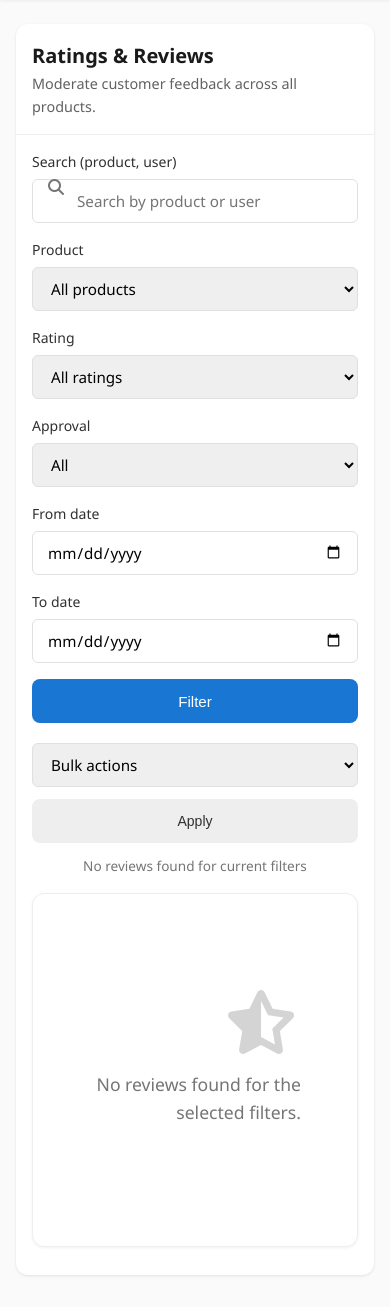
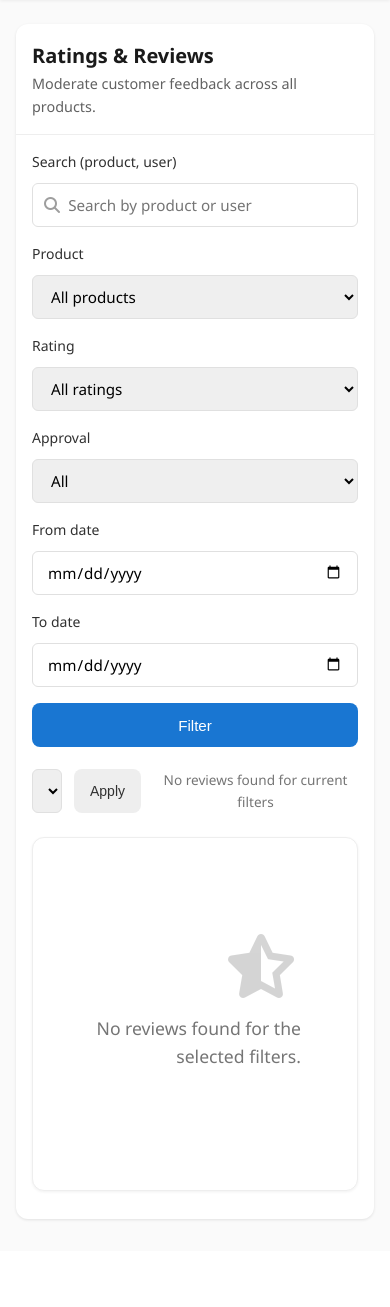
Before and after one commit to bthinkxdev/plantsindo, a Django app: template templates/admin/review_list.html in a window 390 px wide. Shown: the part 64-1371 px from the top of the page. After the commit the page ends 1285 px from the top, so only its background shows below. Run offline with Django 5.2, Linux system fonts and the light colour scheme; the template is opened without the code that fills it, so the values that code supplies are empty.

Commit message:
Plantsindo - review updated

```diff
--- a/templates/admin/review_list.html
+++ b/templates/admin/review_list.html
@@ -31,6 +31,65 @@
         background: #FFEBEE;
         color: #C62828;
     }
+    .reviews-filters {
+        align-items: flex-end !important;
+    }
+    .reviews-filters .filter-group {
+        display: flex;
+        flex-direction: column;
+        gap: 0.25rem;
+    }
+    .filter-actions {
+        display: flex;
+        gap: 0.5rem;
+        margin-bottom: 2px;
+    }
+    .filter-actions .btn {
+        height: 38px;
+        display: inline-flex;
+        align-items: center;
+        justify-content: center;
+    }
+    .search-input-wrap {
+        position: relative;
+        width: 100%;
+    }
+    .search-input-wrap i {
+        position: absolute;
+        left: 12px;
+        top: 50%;
+        transform: translateY(-50%);
+        color: var(--gray-400);
+    }
+    .search-input-wrap input {
+        padding-left: 2.2rem;
+        width: 100%;
+    }
+    .search-filter-group {
+        flex: 1.5;
+        min-width: 240px;
+    }
+    @media (max-width: 768px) {
+        .reviews-bulk-actions {
+            flex-direction: row !important;
+            flex-wrap: nowrap !important;
+            justify-content: flex-start !important;
+        }
+        .reviews-action-select {
+            flex: 1;
+            min-width: 0 !important;
+        }
+        .reviews-apply-btn {
+            width: auto !important;
+            flex-shrink: 0;
+        }
+        .filter-actions {
+            width: 100%;
+        }
+        .filter-actions .btn {
+            flex: 1;
+        }
+    }
 </style>
 {% endblock %}
 
@@ -48,8 +107,9 @@
 
         <div class="card-body">
             <form method="get" class="filters filters-inline reviews-filters mb-2">
-                <div class="search-box">
+                <div class="filter-group search-filter-group">
                     <label class="form-label" for="id_q">Search (product, user)</label>
+                    <div class="search-input-wrap">
                         <i class="fas fa-search"></i>
                         <input type="text"
                                id="id_q"
@@ -57,6 +117,7 @@
                                class="form-control"
                                value="{{ filter_q }}"
                                placeholder="Search by product or user">
+                    </div>
                 </div>
 
                 <div class="filter-group">
@@ -108,15 +169,20 @@
                            value="{{ filter_date_to }}">
                 </div>
 
-                <div class="filter-group">
+                <div class="filter-actions">
                     <button type="submit" class="btn btn-primary">Filter</button>
+                    {% if filter_q or filter_product or filter_rating or filter_status or filter_date_from or filter_date_to %}
+                        <a href="{% url 'admin_panel:review_list' %}" class="btn btn-secondary">
+                            Clear
+                        </a>
+                    {% endif %}
                 </div>
             </form>
 
-            <form method="post">
+            <form method="post" action="{% url 'admin_panel:review_bulk_action' %}">
                 {% csrf_token %}
-                <div class="reviews-bulk-actions d-flex gap-2 align-center mb-2" style="flex-wrap: wrap;">
-                    <select name="action" required class="form-control reviews-action-select">
+                <div class="reviews-bulk-actions d-flex gap-2 mb-3" style="flex-wrap: wrap; align-items: center;">
+                    <select name="action" required class="form-control reviews-action-select" style="width: auto; min-width: 180px;">
                         <option value="">Bulk actions</option>
                         <option value="approve">Approve</option>
                         <option value="unapprove">Unapprove</option>
```
Lines whose indentation alone changed are shown as unchanged.
